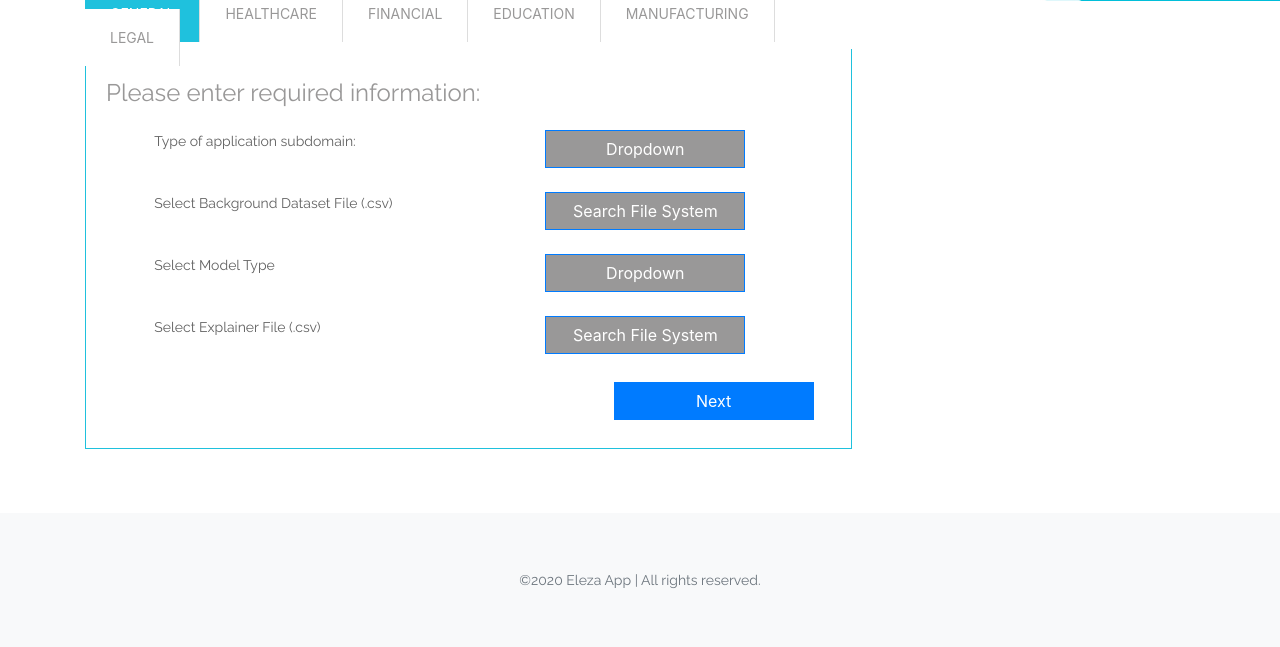
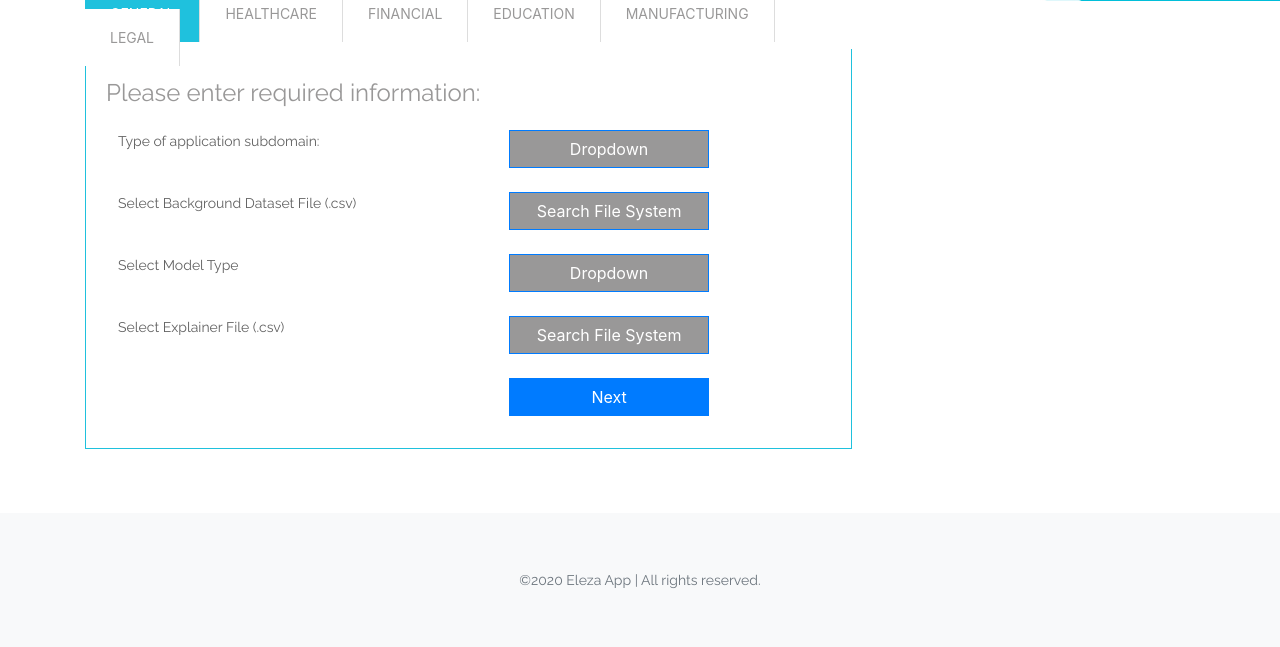
Before and after one commit to kipod/eleza, a Flask app: page /demo/demo in a window 1280 px wide. Shown: the part 319-966 px from the top of the page. Run offline with Flask 2, Linux system fonts and the light colour scheme; some libraries are stand-ins or nearby versions.

Commit message:
fix layout

```diff
--- a/app/templates/demo.html
+++ b/app/templates/demo.html
@@ -36,7 +36,7 @@
             <h3 style="margin-top: 10px;">
               Please enter required information:
             </h3>
-            <table class="table table-hover table-borderless" style="margin-top: 10px; margin-left: 5%;">
+            <table class="table table-hover table-borderless" style="margin-top: 10px;">
               <tr>
                 <td>
                   <p>Type of application subdomain:</p>
@@ -77,16 +77,22 @@
                   </button>
                 </td>
               </tr>
-            </table>
-            <button class="btn btn-primary" style="margin-left: 70%; width: 200px;">
+              <tr>
+                <td></td>
+                <td>
+                  <button class="btn btn-primary" style="width: 200px;">
                     Next
                   </button>
+                </td>
+              </tr>
+            </table>
+
           </div>
           <div role="tabpanel" class="tab-pane fade" id="Healthcare">
             <h3 style="margin-top: 10px;">
               Please enter required information:
             </h3>
-            <table class="table table-hover table-borderless" style="margin-top: 10px; margin-left: 5%;">
+            <table class="table table-hover table-borderless" style="margin-top: 10px;">
               <tr>
                 <td>
                   <p>Type of application subdomain:</p>
@@ -127,17 +133,22 @@
                   </button>
                 </td>
               </tr>
-            </table>
-            <a class="btn btn-primary" style="margin-left: 70%; width: 200px;"
+              <tr>
+                <td></td>
+                <td>
+                  <a class="btn btn-primary" style="width: 200px;"
                     href="{{ url_for('demo.slide_helthcare_criteries')}}">
                     Next
                   </a>
+                </td>
+              </tr>
+            </table>
           </div>
           <div role="tabpanel" class="tab-pane fade" id="Financial">
             <h3 style="margin-top: 10px;">
               Please enter required information:
             </h3>
-            <table class="table table-hover table-borderless" style="margin-top: 10px; margin-left: 5%;">
+            <table class="table table-hover table-borderless" style="margin-top: 10px;">
               <tr>
                 <td>
                   <p>Type of application subdomain:</p>
@@ -178,16 +189,22 @@
                   </button>
                 </td>
               </tr>
-            </table>
-            <button class="btn btn-primary" style="margin-left: 70%; width: 200px;">
+              <tr>
+                <td></td>
+                <td>
+                  <button class="btn btn-primary" style="width: 200px;">
                     Next
                   </button>
+                </td>
+              </tr>
+            </table>
+
           </div>
           <div role="tabpanel" class="tab-pane fade" id="Education">
             <h3 style="margin-top: 10px;">
               Please enter required information:
             </h3>
-            <table class="table table-hover table-borderless" style="margin-top: 10px; margin-left: 5%;">
+            <table class="table table-hover table-borderless" style="margin-top: 10px;">
               <tr>
                 <td>
                   <p>Type of application subdomain:</p>
@@ -228,16 +245,22 @@
                   </button>
                 </td>
               </tr>
-            </table>
-            <button class="btn btn-primary" style="margin-left: 70%; width: 200px;">
+              <tr>
+                <td></td>
+                <td>
+                  <button class="btn btn-primary" style="width: 200px;">
                     Next
                   </button>
+                </td>
+              </tr>
+            </table>
+
           </div>
           <div role="tabpanel" class="tab-pane fade" id="Manufacturing">
             <h3 style="margin-top: 10px;">
               Please enter required information:
             </h3>
-            <table class="table table-hover table-borderless" style="margin-top: 10px; margin-left: 5%;">
+            <table class="table table-hover table-borderless" style="margin-top: 10px;">
               <tr>
                 <td>
                   <p>Type of application subdomain:</p>
@@ -278,16 +301,21 @@
                   </button>
                 </td>
               </tr>
-            </table>
-            <button class="btn btn-primary" style="margin-left: 70%; width: 200px;">
+              <tr>
+                <td></td>
+                <td>
+                  <button class="btn btn-primary" style="width: 200px;">
                     Next
                   </button>
+                </td>
+              </tr>
+            </table>
           </div>
           <div role="tabpanel" class="tab-pane fade" id="Legal">
             <h3 style="margin-top: 10px;">
               Please enter required information:
             </h3>
-            <table class="table table-hover table-borderless" style="margin-top: 10px; margin-left: 5%;">
+            <table class="table table-hover table-borderless" style="margin-top: 10px;">
               <tr>
                 <td>
                   <p>Type of application subdomain:</p>
@@ -328,10 +356,15 @@
                   </button>
                 </td>
               </tr>
-            </table>
-            <button class="btn btn-primary" style="margin-left: 70%; width: 200px;">
+              <tr>
+                <td></td>
+                <td>
+                  <button class="btn btn-primary" style="width: 200px;">
                     Next
                   </button>
+                </td>
+              </tr>
+            </table>
           </div>
         </div>
       </div>
--- a/wsgi.py
+++ b/wsgi.py
@@ -1,7 +1,8 @@
 #!/user/bin/env python
 import click
 
-from app import create_app, db, models, forms
+from app import create_app, models, forms
+from app.database import db
 
 app = create_app()
 
```
Also changed, not shown: database-test.sqlite3 (deleted). Lines whose indentation alone changed are shown as unchanged.
